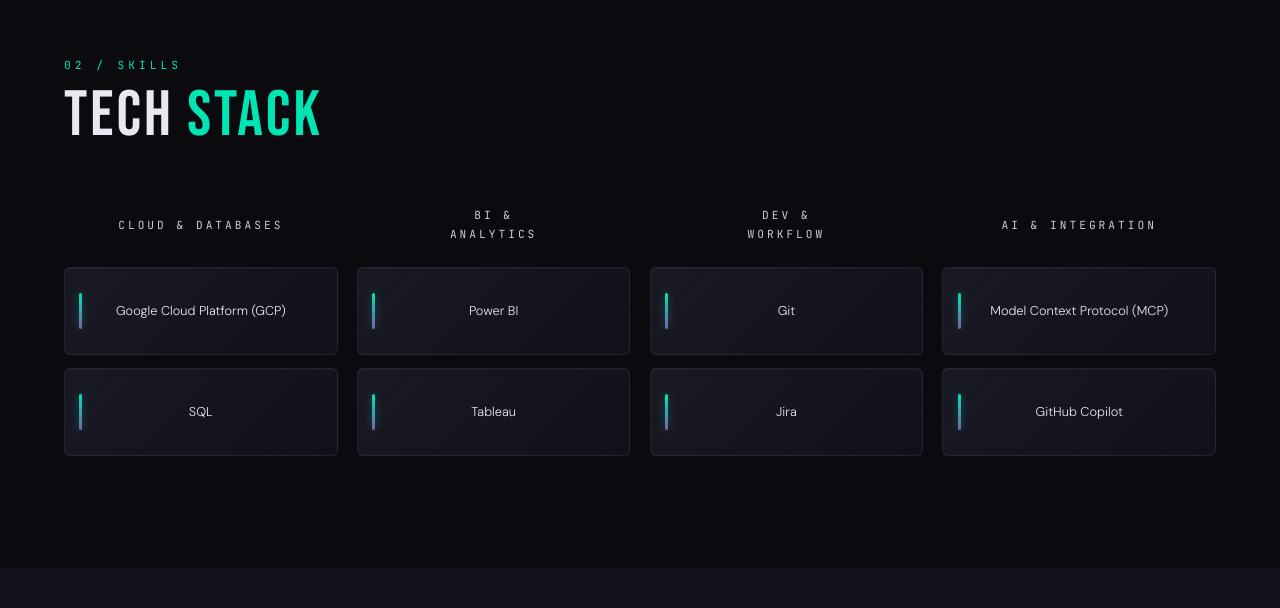
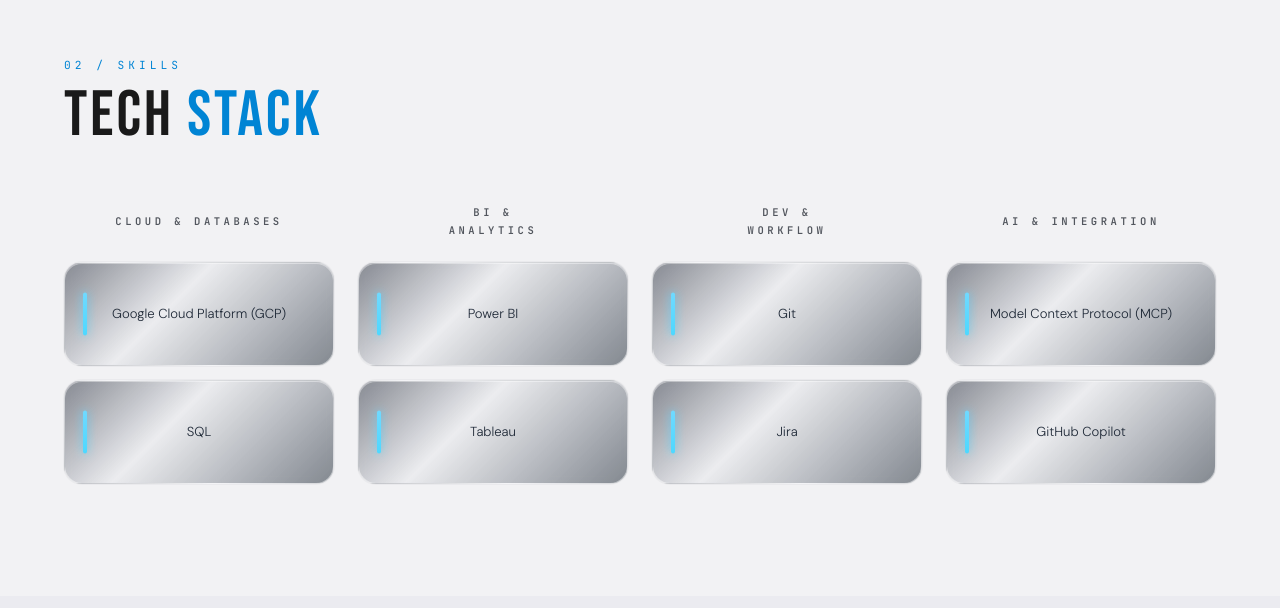
Before and after one commit to adithiyaa71/Portfolio, a plain HTML site: page portfolio-v3/index.html in a window 1280 px wide. Shown: the part 1632-2240 px from the top of the page. Drawn offline with Linux system fonts and the light colour scheme.

Commit message:
fixed bugs

```diff
--- a/portfolio-v3/index.html
+++ b/portfolio-v3/index.html
@@ -373,64 +373,79 @@
     #skills { background: var(--bg); }
     .skills-layout {
       display: grid;
-      grid-template-columns: repeat(4, minmax(180px, 1fr));
-      gap: 1.2rem;
+      grid-template-columns: repeat(4, minmax(200px, 1fr));
+      gap: 1.8rem 1.5rem;
       align-items: start;
+      max-width: 1280px;
+      margin: 0 auto;
     }
     .skill-column {
       display: flex;
       flex-direction: column;
-      gap: 0.8rem;
+      gap: 0.9rem;
     }
     .skill-column-label {
-      min-height: 58px;
+      height: 3.2rem;
+      flex: 0 0 3.2rem;
       display: flex;
       align-items: center;
       justify-content: center;
       font-family: var(--font-mono);
-      font-size: 0.7rem;
-      letter-spacing: 3px;
+      font-size: 0.66rem;
+      letter-spacing: 0.22rem;
       text-transform: uppercase;
-      color: rgba(232,232,240,0.92);
+      color: rgba(232, 232, 240, 0.86);
       text-align: center;
-      padding: 0.3rem 0.5rem;
-      font-weight: 500;
-      opacity: 0.95;
+      padding: 0.1rem 0.5rem;
+      font-weight: 600;
+      opacity: 1;
+      transition: color 0.25s ease;
     }
     .skill-chip {
       display: flex;
       align-items: center;
       justify-content: center;
-      min-height: 88px;
-      padding: 0.9rem 1rem;
-      border: 1px solid var(--border);
-      border-radius: 6px;
-      background: linear-gradient(135deg, rgba(26,26,37,0.95), rgba(123,94,167,0.08));
-      color: var(--text);
-      font-size: clamp(0.8rem, 1vw, 1.15rem);
+      min-height: 104px;
+      padding: 0.8rem 1rem;
+      border: 1px solid rgba(255,255,255,0.46);
+      border-radius: 18px;
+      background: linear-gradient(135deg, rgba(126,130,138,0.92) 0%, rgba(205,207,214,0.55) 42%, rgba(96,101,109,0.82) 100%);
+      color: #111827;
+      font-size: clamp(0.82rem, 1vw, 1.14rem);
       line-height: 1.2;
       text-align: center;
       position: relative;
       overflow: hidden;
       transition: transform 0.25s ease, border-color 0.25s ease, box-shadow 0.25s ease;
-      box-shadow: inset 0 1px 0 rgba(255,255,255,0.03);
+      box-shadow: inset 0 1px 0 rgba(255,255,255,0.4), 0 0 0 1px rgba(17,24,39,0.03);
+      backdrop-filter: blur(4px);
     }
     .skill-chip::before {
       content: '';
       position: absolute;
-      left: 0.9rem;
+      left: 1.15rem;
       top: 50%;
       transform: translateY(-50%);
-      width: 3px;
+      width: 4px;
       height: 42%;
-      border-radius: 3px;
-      background: linear-gradient(180deg, var(--accent), var(--accent2));
-      box-shadow: 0 0 8px rgba(0,229,180,0.4);
+      border-radius: 999px;
+      background: linear-gradient(180deg, #70d9ff 0%, #4dd8ff 100%);
+      box-shadow: 0 0 10px rgba(83, 211, 255, 0.9);
     }
     .skill-chip:hover {
-      transform: translateY(-3px);
-      border-color: rgba(0,229,180,0.28);
-      box-shadow: 0 12px 30px rgba(0,229,180,0.08);
+      transform: translateY(-2px);
+      border-color: rgba(93, 200, 255, 0.42);
+      box-shadow: inset 0 1px 0 rgba(255,255,255,0.45), 0 12px 24px rgba(41, 53, 56, 0.08);
+    }
+    html[data-theme='light'] #skills {
+      background: #f2f2f4;
+    }
+    html[data-theme='light'] .skill-column-label {
+      color: rgba(31, 37, 46, 0.76);
+    }
+    html[data-theme='light'] .skill-chip {
+      background: linear-gradient(135deg, rgba(120,124,133,0.88) 0%, rgba(232,233,237,0.72) 40%, rgba(103,110,119,0.8) 100%);
+      color: #1f2937;
     }
 
     /* ── EXPERIENCE ── */
@@ -1028,12 +1043,13 @@
 
       <div class="project-header-block">
         <strong class="project-heading">AI-Powered BI Reporting &amp; Development Using MCP</strong>
-        <div class="project-role">Role: BI Development, QA Testing</div>
+        <div class="project-role">Role: BI Development & Testing</div>
       </div>
 
       <ul class="project-bullets">
         <li>Develop and enhance Power BI and Tableau dashboards using AI-assisted development tools to improve development efficiency and streamline analytics workflows.</li>
         <li>Utilize MCP-enabled workflows for Power BI and XML-based configurations for Tableau to automate development tasks and improve dashboard development productivity.</li>
+        <li>Did a end to end testing of Power BI and Tableau dashboards, ensuring data accuracy, performance optimization, and adherence to business requirements.</li>
       </ul>
       <div class="tag-list">
         <span class="tag">GitHub Copilot</span>
@@ -1044,15 +1060,13 @@
 
       <div class="project-header-block" style="margin-top: 2.5rem;">
         <strong class="project-heading">Data Engineering, Power BI Development &amp; QA Testing — GCP ETL Project</strong>
-        <div class="project-role">Role: ETL Data Engineering, Power BI Development, ETL &amp; BI Testing</div>
+        <div class="project-role">Power BI Development & Testing</div>
       </div>
 
       <ul class="project-bullets">
-        <li>Designed, developed, and maintained scalable ETL pipelines on Google Cloud Platform (GCP), streamlining data ingestion, transformation, and validation across multiple sources.</li>
         <li>Leveraged BigQuery and Dataform to extract, transform, and analyze large datasets, ensuring accuracy and consistency for downstream reporting.</li>
         <li>Built and maintained interactive Power BI dashboards and reports, applying advanced data modeling, DAX calculations, and Power Query transformations to deliver actionable business insights.</li>
-        <li>Executed comprehensive ETL and data quality testing, including source-to-target validation, business rule verification, and reconciliation, to ensure data integrity across systems.</li>
-        <li>Partnered with cross-functional teams to identify, troubleshoot, and resolve data quality issues, improving reliability and accuracy of reporting outputs.</li>
+        <li>Partnered with cross-functional teams in ETL Data Engineering & Testing to ensure alignment with business requirements and data quality standards.</li>
       </ul>
 
       <div class="tag-list">
@@ -1251,7 +1265,7 @@
   const html = document.documentElement;
 
   // Load saved theme from localStorage
-  const savedTheme = localStorage.getItem('theme') || 'dark';
+  const savedTheme = localStorage.getItem('theme') || 'light';
   html.setAttribute('data-theme', savedTheme);
   updateThemeIcon(savedTheme);
 
```
